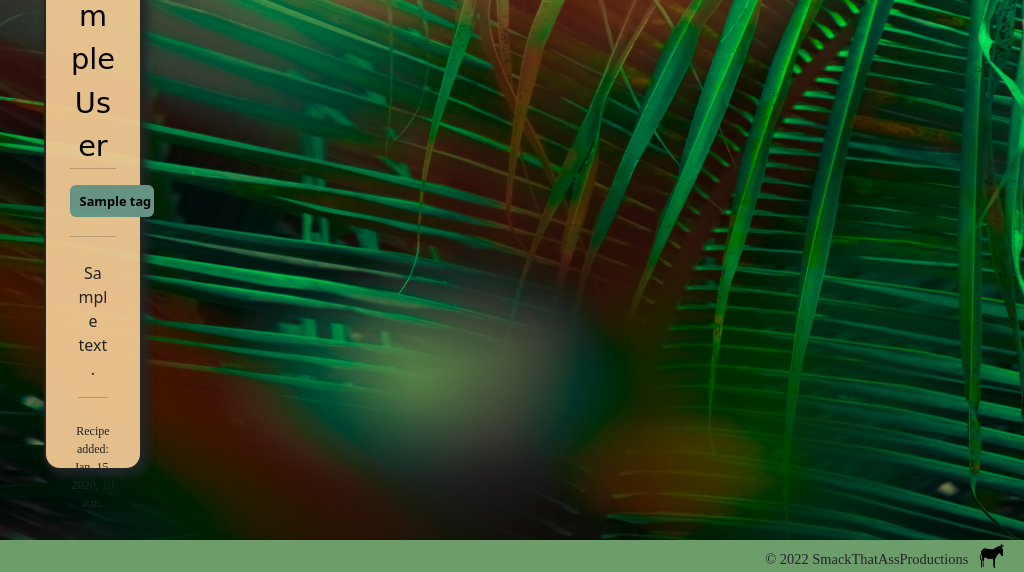
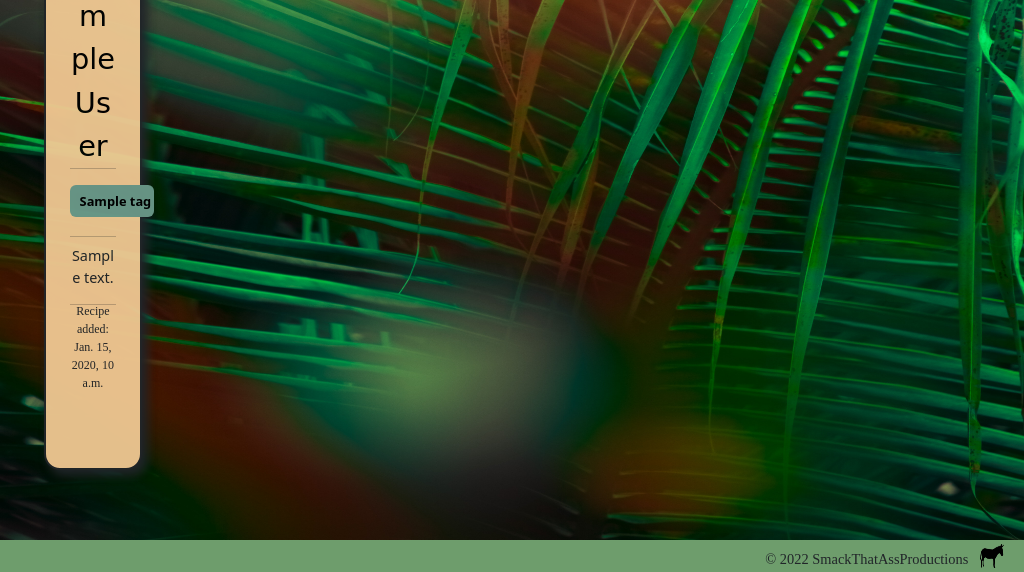
Before and after one commit to KSheridan86/project-4-TasteOfIndia, a Django app: page /recipe/00000000-0000-0000-0000-000000000001/ in a window 1024 px wide. Shown: the part 418-990 px from the top of the page. Run offline with Django 3.2, Linux system fonts and the light colour scheme; tables that the repository leaves empty hold one stand-in row (values such as "Sample post"); some libraries are stand-ins or nearby versions; some web fonts are replaced.

Commit message:
small alterations to font size added to aid responsivity

```diff
--- a/static/js/script.js
+++ b/static/js/script.js
@@ -12,7 +12,7 @@ if (closealert) {
         messages.style.display = 'none');
     setTimeout(() => {
         messages.style.display = 'none';
-    }, 9000);
+    }, 2500);
 }
 
 // Code to link search form and pagination together
--- a/static/styles/style.css
+++ b/static/styles/style.css
@@ -353,6 +353,7 @@ textarea {
 }
 .recipe-added {
     font-size: .75rem;
+    margin-top: -1.2rem;
 }
 
 /* Profiles page styles */
@@ -722,6 +723,11 @@ textarea {
         width: 70%;
         margin-bottom: 1rem;
     }
+    .tablet-font {
+        font-size: .9rem;
+        padding: 0rem;
+        margin-top: -.5rem;
+    }
 }
 @media (min-width: 1200px) {
     .search-bar {
```
Also changed, not shown: README.md, 1 other file.
